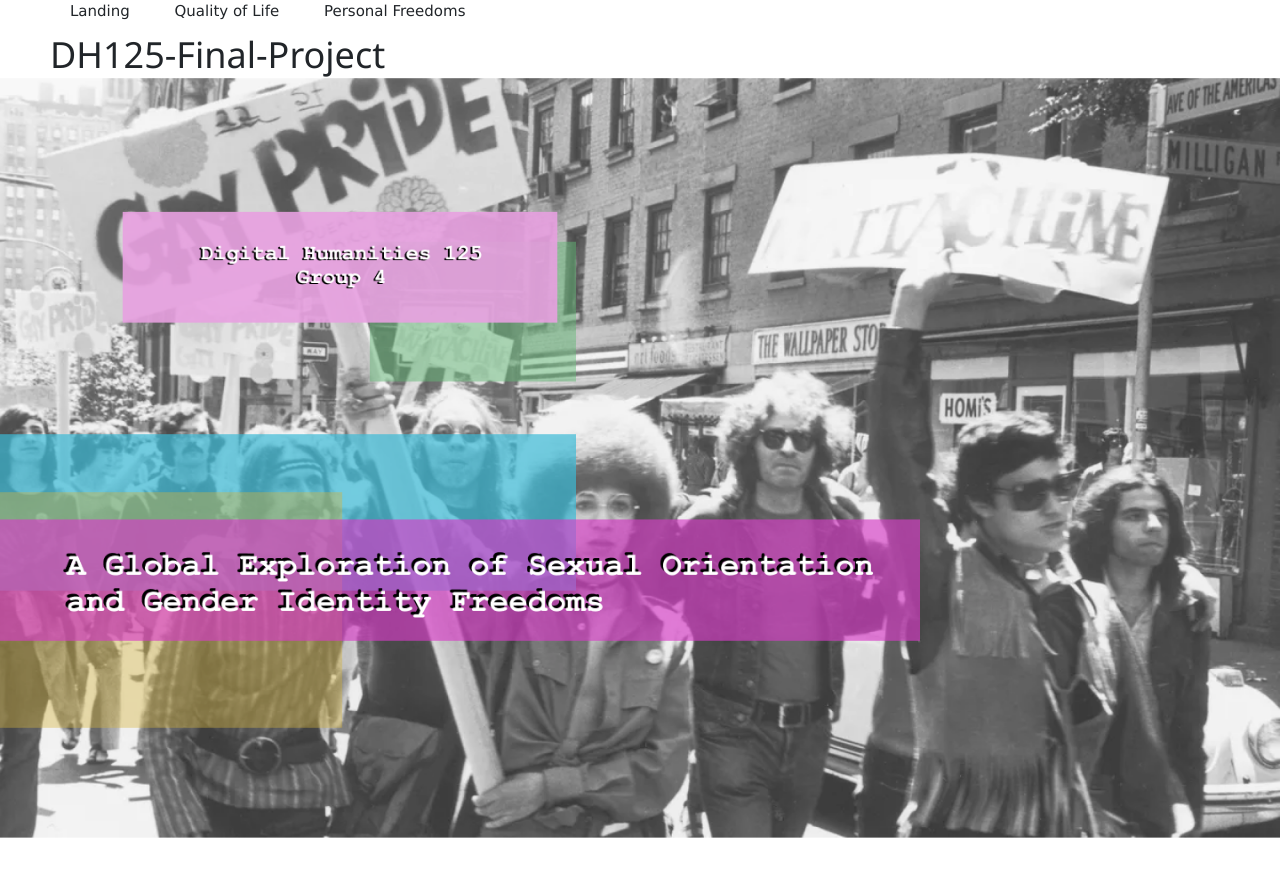
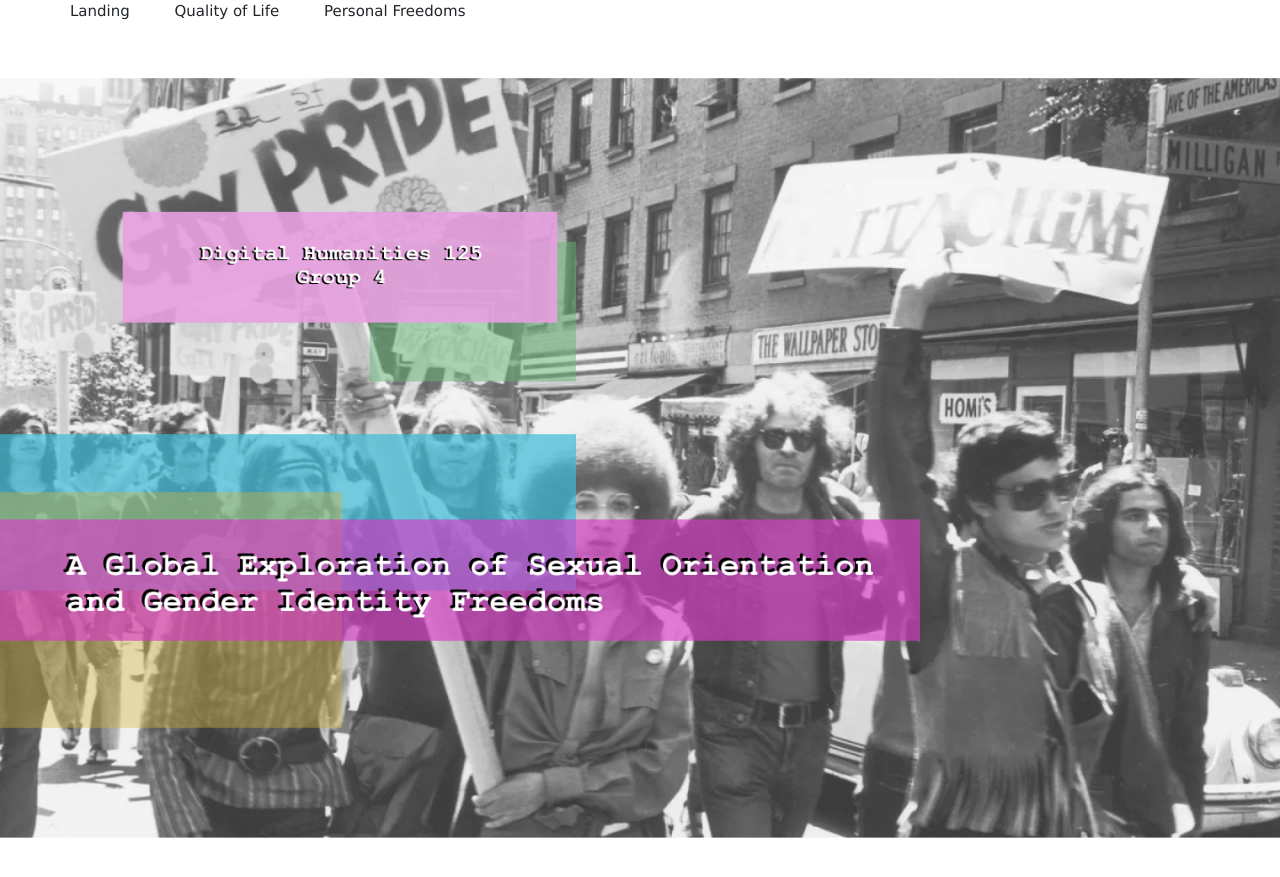
Before and after one commit to LHarrison36/DH125-Final-Project, a Jekyll site: the page built from index.md, in a window 1280 px wide. Shown: the top 877 px of the page. Built offline with Jekyll 4.4.1, drawn with Linux system fonts in a browser that asks for light colours.

Commit message:
Update index.md

```diff
--- a/index.md
+++ b/index.md
@@ -3,6 +3,5 @@ title: Landing
 layout: template
 filename: index
 ---
-# DH125-Final-Project
 
 <img src="landing.png" alt="Italian Trulli" style="width: 100%;" id="titleimage">
```
